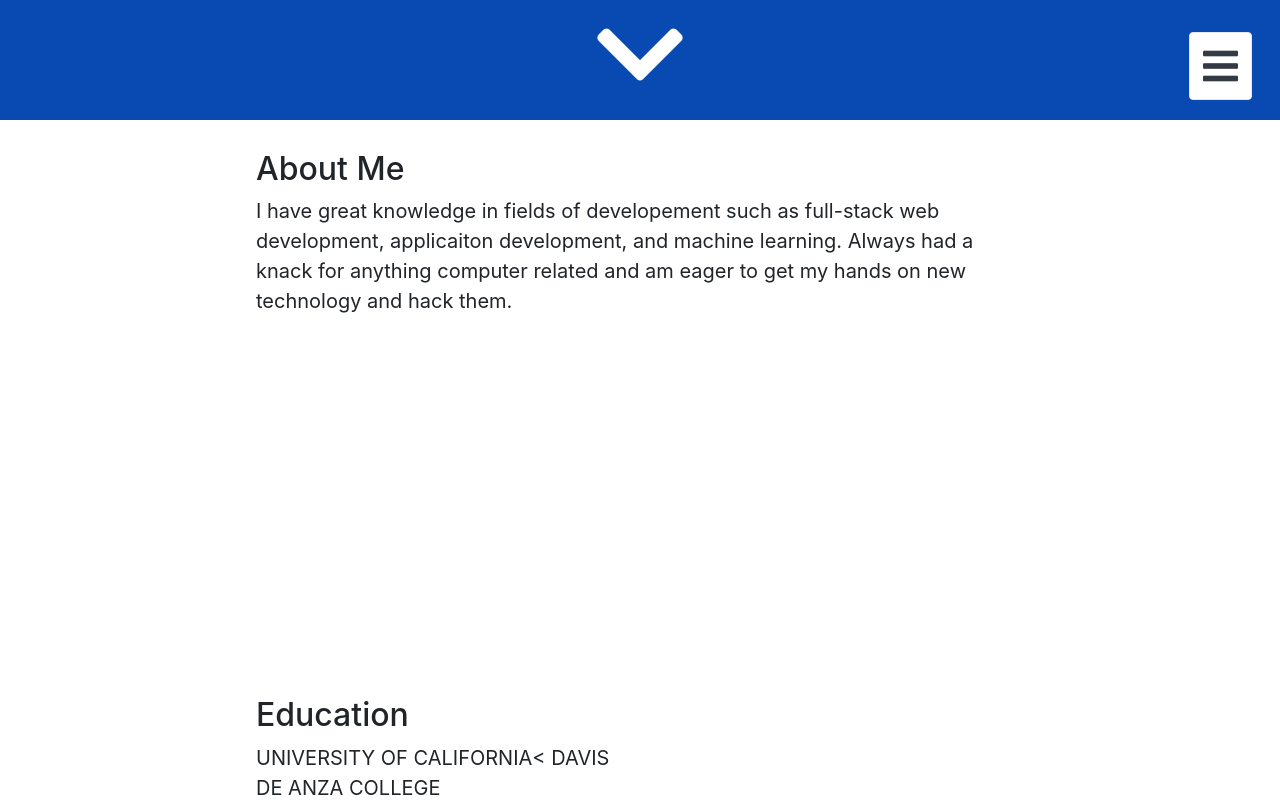
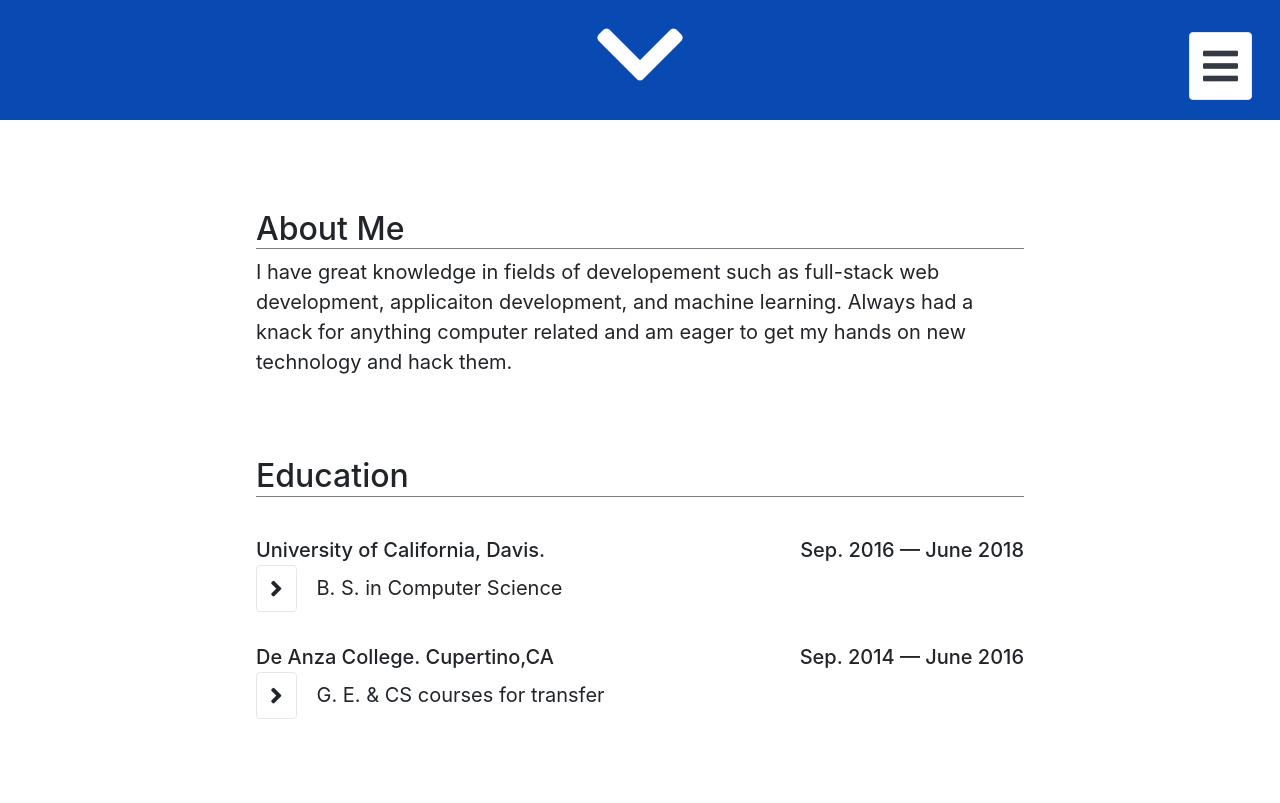
Before and after one commit to Jasko-A/Portfolio, a website: page public/index.html in a window 1280 px wide. Shown: the part 680-1483 px from the top of the page. After the commit the page ends 1399 px from the top, so only its background shows below. Drawn offline with nearby package versions, Linux system fonts and the light colour scheme.

Commit message:
Completed Education portion of portfolio

```diff
--- a/public/index.css
+++ b/public/index.css
@@ -120,7 +120,7 @@
 }
 
 #about {
-	height: 500px;
+
 }
 
 #main-body {
@@ -133,6 +133,56 @@
 	width: 60%;
 	font-size: 20px;
 }
+
+.body-title {
+	border-bottom: 1px solid grey;
+	padding-top: 60px;
+}
+#education-title {
+	padding-top: 80px;
+}
+#education {
+	display: flex;
+	flex-direction: column;
+}
+.school {
+	display: flex;
+	justify-content: space-between;
+	padding-top: 30px;
+	font-weight: 500;
+}
+.school-extra {
+	/*padding-left: 40px;*/
+	display: flex;
+	font-size: 20px;
+}
+
+.fa-angle-right {
+	font-size: 25px;
+    padding: 10px;
+    padding-left: 13px;
+    padding-right: 13px;
+    border: 1.5px solid #e7e7e7;
+    border-radius: 4px;
+}
+
+
+
+.fa-angle-down {
+	font-size: 25px;
+    padding: 10px;
+    padding-left: 13px;
+    padding-right: 13px;
+    border: 1.5px solid #e7e7e7;
+    border-radius: 4px;
+    color: blue;
+}
+
+#degree {
+	align-self: center;
+    padding-left: 20px;
+}
+
 
 
 
--- a/public/index.html
+++ b/public/index.html
@@ -6,7 +6,7 @@
     <meta name="viewport" content="width=device-width, initial-scale=1">
     <!-- <meta name="viewport" content="width=device-width, initial-scale=1, shrink-to-fit=no"> -->
 
-    <title>Grio Assignment</title>
+    <title>Jasmin Adzic's Portfolio Site</title>
     <link rel="stylesheet" type="text/css" href="index.css">
     <link href="https://fonts.googleapis.com/css?family=Lato:400,400i,700,700i,900,900i" rel="stylesheet">
     <link rel="stylesheet" href="https://stackpath.bootstrapcdn.com/bootstrap/4.3.1/css/bootstrap.min.css" integrity="sha384-ggOyR0iXCbMQv3Xipma34MD+dH/1fQ784/j6cY/iJTQUOhcWr7x9JvoRxT2MZw1T" crossorigin="anonymous">
--- a/public/react-display.js
+++ b/public/react-display.js
@@ -93,20 +93,131 @@ class Counter extends React.Component {
       );
 	}
 }
+
+class School extends React.Component {
+    constructor(props) {
+        super(props);
+        this.state = {
+            davis_text: ["University of California, Davis.","Sep. 2016 \u2014 June 2018"],
+            deanza_text: ["De Anza College. Cupertino,CA", "Sep. 2014 \u2014 June 2016"]
+        };
+    }
+
+    render() {
+        if(this.props.id == "davis")
+        {
+            return(
+                React.createElement('div',{className: this.props.className},
+                    React.createElement('div',{id: this.props.id},this.state.davis_text[0]),
+                    React.createElement('div',{className: "duration"},this.state.davis_text[1])
+                )
+            );
+        }
+        if(this.props.id == "deanza")
+        {
+            return(
+                React.createElement('div',{className: this.props.className},
+                    React.createElement('div',{id: this.props.id},this.state.deanza_text[0]),
+                    React.createElement('div',{className: "duration"},this.state.deanza_text[1])
+                )
+            );
+        }
+
+    }
+};
+class Courses extends React.Component {
+    constructor(props) {
+        super(props);
+        this.state = {
+
+        };
+    }
+
+    render () {
+        if(this.props.school == "davis")
+        {
+            return (
+                React.createElement("ul", {className: "list", id: this.props.school+'-list', style:{display: (this.props.popup) ? "block" : "none"}},
+                    React.createElement("li",{},"Operating Systems"),
+                    React.createElement("li",{},"Web Programming"),
+                    React.createElement("li",{},"Machine Learning"),
+                    React.createElement("li",{},"Computer Architecture"),
+                    React.createElement("li",{},"Computer Networks"),
+                    React.createElement("li",{},"Algorithm Design"),
+                    React.createElement("li",{},"Discrete Math"),
+                    React.createElement("li",{},"Abstract Math"),
+                    React.createElement("li",{},"Probability and Statistics CS")
+                )
+            );
+        }
+        if(this.props.school == "deanza")
+        {
+            return (
+                React.createElement("ul", {className: "list", id: this.props.school+'-list', style:{display: (this.props.popup) ? "block" : "none"}},
+                    React.createElement("li",{},"C++ Data Structures"),
+                    React.createElement("li",{},"C++ OOP"),
+                    React.createElement("li",{},"Object Oriented Analysis & Design"),
+                    React.createElement("li",{},"Java Programming")
+
+                )
+            );
+        }
+
+    }
+};
+
+class School_info extends React.Component {
+    constructor(props) {
+        super(props);
+        this.state = {
+            school: this.props.school,
+            arrow: 0,
+            school_degree: ["B. S. in Computer Science", "G. E. & CS courses for transfer"]
+        };
+
+    }
+
+    change_arrow() {
+        if(this.state.arrow == 0)
+            this.setState({arrow: 1})
+        else
+            this.setState({arrow: 0})
+    }
+
+    render() {
+        return(
+            React.createElement('div',{},
+                React.createElement('div',{className: this.props.className},
+                    React.createElement('i',{className: (this.state.arrow) ? "fas fa-angle-down": "fas fa-angle-right", onClick: this.change_arrow.bind(this)}),
+                    React.createElement('div', {id: "degree"}, this.props.schoolDegree)
+                ),
+                React.createElement(Courses, {popup: this.state.arrow, school: this.state.school}, "HELLO")
+            )
+
+        );
+    }
+};
+
 class Main extends React.Component {
     constructor(props) {
         super(props);
-        this.state = {};
+        this.state = {
+
+        };
     }
     render() {
         return (
             React.createElement('div',{className: this.props.className},
                 React.createElement('h2',{className: "body-title"},"About Me"),
                 React.createElement('div',{className: "main-body-section", id: "about"}, "I have great knowledge in fields of developement such as full-stack web development, applicaiton development, and machine learning. Always had a knack for anything computer related and am eager to get my hands on new technology and hack them."),
-                React.createElement('h2',{className: "body-title"},"Education"),
+                React.createElement('h2',{className: "body-title", id: "education-title"},"Education"),
                 React.createElement('div',{className: "main-body-section", id: "education"},
-                    React.createElement('div', {className: "school", id: "davis"},"UNIVERSITY OF CALIFORNIA< DAVIS"),
-                    React.createElement('div', {className:"school", id:"de-anza"},"DE ANZA COLLEGE")
+                    React.createElement(School,{className: "school", id: "davis"}),
+                    React.createElement(School_info,{className: "school-extra", school: "davis", schoolDegree: "B. S. in Computer Science"}),
+                    React.createElement(School,{className: "school", id: "deanza"}),
+                    React.createElement(School_info,{className: "school-extra", school: "deanza", schoolDegree: "G. E. & CS courses for transfer"})
+
+
                 )
             )
         );
```
